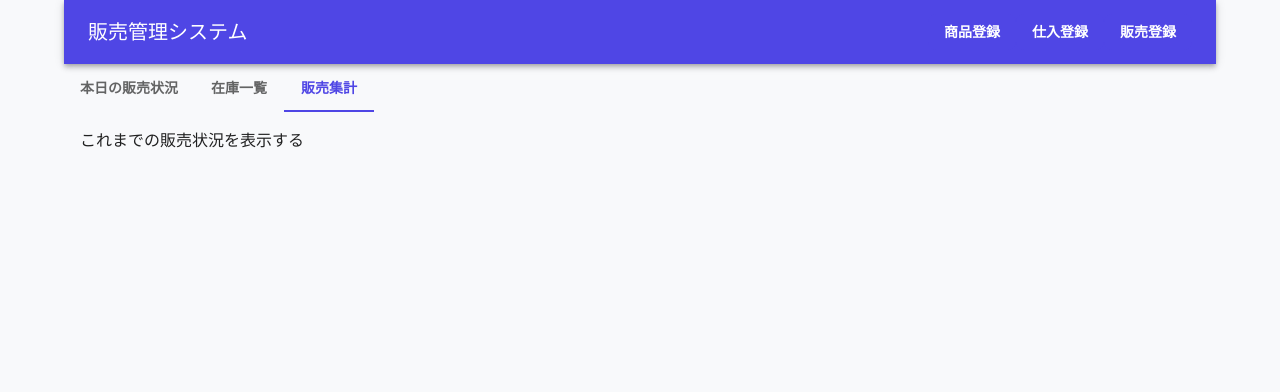
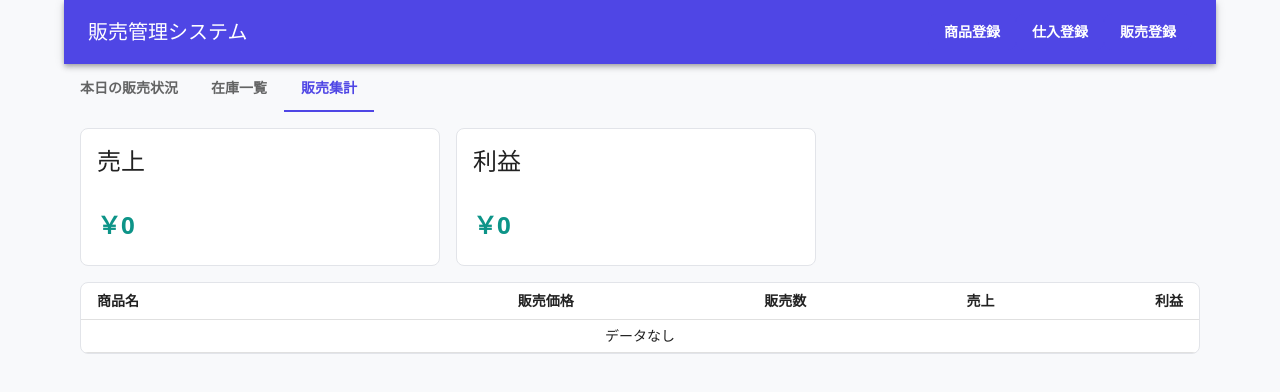
Before and after one commit to kentem-ko-munakata/sales-manager, a React (Vite) app: page / in a window 1280 px wide. Both pictures are taken after a click on the tab "販売集計". Shown: the top 392 px of the page. Built offline with nearby package versions, Linux system fonts and the light colour scheme.

Commit message:
feat: 販売集計ウィジェット作成

```diff
--- a/src/pages/main/ui/MainPage.tsx
+++ b/src/pages/main/ui/MainPage.tsx
@@ -1,6 +1,7 @@
 import { AddButton } from '@/features/product-form';
 import { AddPurchaseButton } from '@/features/purchase-form';
 import { AddSaleButton } from '@/features/sale-form';
+import { SalesSummary } from '@/widgets/sales-summary';
 import { TodaySalesSummary } from '@/widgets/today-sales-summary';
 import { AppBar, Box, Container, Tab, Tabs, Toolbar, Typography } from '@mui/material';
 import { useState } from 'react';
@@ -9,7 +10,7 @@ import { useState } from 'react';
 const tabs = [
   { value: 'todaySales', label: '本日の販売状況', content: <TodaySalesSummary /> },
   { value: 'inventory', label: '在庫一覧', content: '在庫一覧を表示する' },
-  { value: 'salesAnalytics', label: '販売集計', content: 'これまでの販売状況を表示する' },
+  { value: 'salesAnalytics', label: '販売集計', content: <SalesSummary /> },
 ];
 
 export const MainPage = () => {
--- /dev/null
+++ b/src/widgets/sales-summary/index.ts
@@ -0,0 +1 @@
+export { SalesSummary } from './ui/SalesSummary';
--- /dev/null
+++ b/src/widgets/sales-summary/ui/SalesSummary.tsx
@@ -0,0 +1,21 @@
+import { sumSalesSummaries, useSalesSummaries } from '@/entities/stock';
+import { SalesSummaryCard } from '@/shared/ui/SalesSummaryCard';
+import { SalesSummaryTable } from '@/shared/ui/SalesSummaryTable';
+import { Stack } from '@mui/material';
+
+export const SalesSummary = () => {
+  const salesSummaries = useSalesSummaries();
+  const sumSales = sumSalesSummaries(salesSummaries);
+
+  return (
+    <Stack spacing={2}>
+      {/* 売上・利益カード */}
+      <Stack spacing={2} direction='row'>
+        <SalesSummaryCard title='売上' value={sumSales.sales} />
+        <SalesSummaryCard title='利益' value={sumSales.profit} />
+      </Stack>
+      {/* サマリテーブル */}
+      <SalesSummaryTable salesSummaries={salesSummaries} />
+    </Stack>
+  );
+};
```
